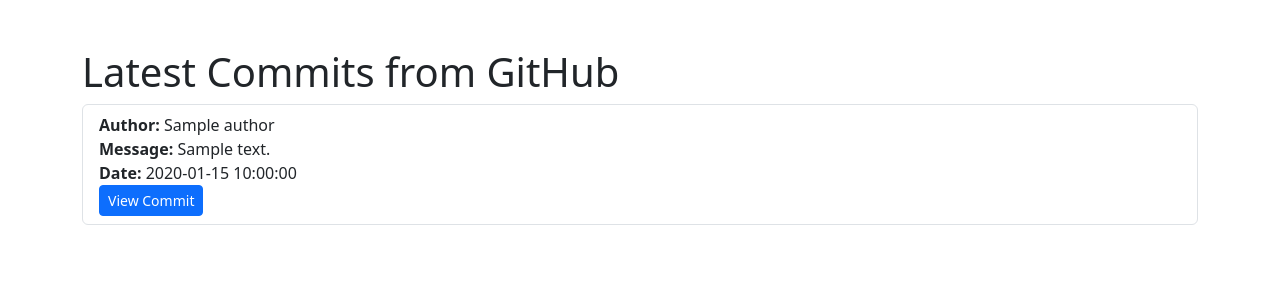
After one commit to Ridmovies/fastapi-pet-social-network, a FastAPI app: template src/templates/dev/github_commits.html in a window 1280 px wide. The commit adds this page. Shown: the top 300 px of the page. Run offline with FastAPI, Linux system fonts and the light colour scheme; the template is opened without the code that fills it: most values are stand-ins (such as "Sample title", 1, 10 or a date in 2020); parts of the project's set-up code (start-up, migrations or seed data) failed here and were passed over.

Commit message:
add Latest Commits page

```diff
--- a/src/main.py
+++ b/src/main.py
@@ -14,7 +14,7 @@ from src.pages.task_router import router as page_task_router
 from src.pages.post_router import router as page_post_router
 from src.pages.user_router import router as page_user_router
 from src.pages.main_router import router as main_router
-
+from src.pages.dev_router import router as page_dev_router
 
 version = "v1"
 
@@ -53,6 +53,7 @@ app.include_router(main_router)
 app.include_router(page_post_router)
 app.include_router(page_user_router)
 app.include_router(page_task_router)
+app.include_router(page_dev_router)
 
 
 app.add_middleware(
--- a/src/templates/base.html
+++ b/src/templates/base.html
@@ -65,6 +65,8 @@
     <div class="sidebar">
         <a href="posts">Posts</a>
         <a href="tasks">Task</a>
+        <a href="dev/github-commits">Latest Commits</a>
+
     </div>
 
 
--- /dev/null
+++ b/src/templates/dev/github_commits.html
@@ -0,0 +1,24 @@
+<!DOCTYPE html>
+<html lang="en">
+<head>
+    <meta charset="UTF-8">
+    <meta name="viewport" content="width=device-width, initial-scale=1.0">
+    <title>GitHub Commits</title>
+    <link href="https://cdn.jsdelivr.net/npm/bootstrap@5.3.0/dist/css/bootstrap.min.css" rel="stylesheet">
+</head>
+<body>
+    <div class="container mt-5">
+        <h1>Latest Commits from GitHub</h1>
+        <ul class="list-group">
+            {% for commit in commits %}
+            <li class="list-group-item">
+                <strong>Author:</strong> {{ commit.commit.author.name }}<br>
+                <strong>Message:</strong> {{ commit.commit.message }}<br>
+                <strong>Date:</strong> {{ commit.commit.author.date }}<br>
+                <a href="{{ commit.html_url }}" target="_blank" class="btn btn-primary btn-sm">View Commit</a>
+            </li>
+            {% endfor %}
+        </ul>
+    </div>
+</body>
+</html>
```
Also changed, not shown: src/dev_app/router.py (+15 -1 lines), src/pages/dev_router.py (added, +18 -0 lines).
